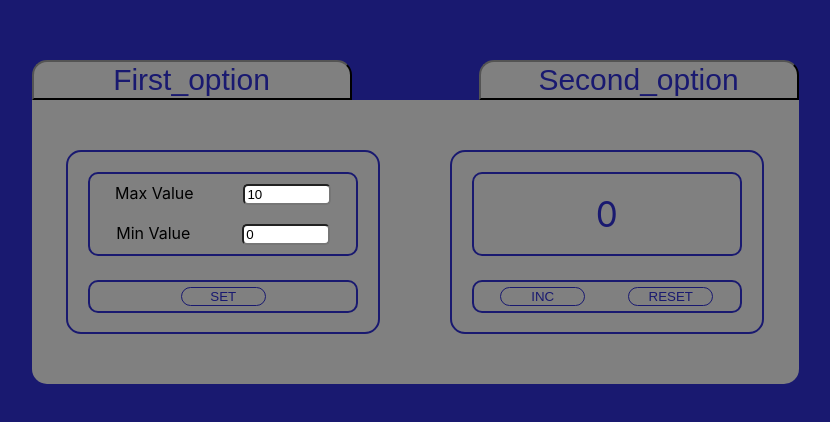
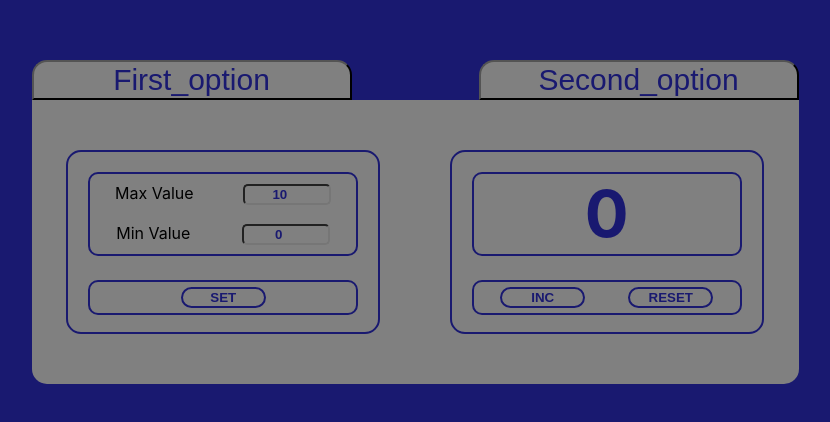
Before and after one commit to Paul-Bel/ClaudFive, a React (Create React App) app: page /FirsVar in a window 1280 px wide. Shown: the part 178-600 px from the top of the page, without its empty margins (225-1055 px from the left). Built offline with nearby package versions, Linux system fonts and the light colour scheme.

Commit message:
finish_style

```diff
--- a/package.json
+++ b/package.json
@@ -1,6 +1,7 @@
 {
   "name": "my-app",
   "version": "0.1.0",
+  "homepage": "https://Paul-Bel.github.io/ClaudFive",
   "private": true,
   "dependencies": {
     "@testing-library/jest-dom": "^5.11.4",
@@ -11,6 +12,7 @@
     "@types/react": "^17.0.0",
     "@types/react-dom": "^17.0.0",
     "@types/react-router-dom": "^5.3.2",
+    "gh-pages": "^3.2.3",
     "react": "^17.0.2",
     "react-dom": "^17.0.2",
     "react-router-dom": "^6.2.1",
--- a/src/Components/Ferst.module.css
+++ b/src/Components/Ferst.module.css
@@ -1,13 +1,35 @@
 .buttonSet {
     border-radius: 25px;
-    border: 1px solid midnightblue;
+    border: 2px solid midnightblue;
     background-color: gray;
     width: 85px;
     color: midnightblue;
     cursor: pointer;
+    font-weight: bold;
 }
 
 .redFive {
     font-size: 65px;
+    font-weight: bold;
     color: red;
+    font-weight: bold;
 }
+
+.div {
+
+    font-size: 35px;
+    text-align: center;
+
+}
+
+.divSet {
+    /*margin: 0 auto;*/
+    font-size: 25px;
+    color: brown;
+    text-align: center;
+    font-weight: bold;
+}
+.counter {
+    font-size: 65px;
+    font-weight: bold;
+}
--- a/src/Components/inc/ClaudCounter.module.css
+++ b/src/Components/inc/ClaudCounter.module.css
@@ -7,7 +7,7 @@
 }
 
 .displey {
-    margin: auto;
+    margin: 0 auto;
     border: 2px solid midnightblue;
     margin-bottom: 24px;
     height: 80px;
--- a/src/Components/inc/Сounter.tsx
+++ b/src/Components/inc/Сounter.tsx
@@ -7,35 +7,29 @@ type ButtonPropsType = {
     num: number
     displey: boolean,
 }
-const div = {
-    'margin' : 'auto',
-    'font-size' : '35px',
-}
-const divSet = {
-    'margin' : 'auto',
-    'font-size' : '25px',
-    'color': 'brown',
-}
 
 export function Counter({min, max, ...props}: ButtonPropsType) {
 
     const SetDispley = () => {
         return (
-            <div style={divSet}>
+            <div
+                className={s.divSet}>
                 enter value
             </div>
         )
     }
     const ErrorDispl = () => {
         return(
-            <div style={divSet}>
+            <div
+                className={s.divSet}>
                 Error
                 enter correct value
             </div>
         )
     }
     return (
-        <div style={div}
+        <div
+            // style={div}
             className={props.num === max ? s.redFive : s.counter}>
             {props.displey ? props.num : (min === max || min === -1 || min > max) ? ErrorDispl() : SetDispley()}
         </div>
--- a/src/Components/settings/SetCloud.module.css
+++ b/src/Components/settings/SetCloud.module.css
@@ -4,7 +4,6 @@
     padding: 20px;
     width: 270px;
     height: 140px;
-
 }
 
 .displey {
@@ -24,8 +23,32 @@
     display: flex;
     justify-content: space-around;
     align-items: center;
+    font-weight: bold;
 }
+
 .setCoumter {
     display: flex;
     justify-content: space-around;
 }
+
+.redStyle {
+    background: red;
+    width: 80px;
+    border-radius: 5px;
+    margin: auto;
+    font-weight: bold;
+    text-align: center;
+    border: 2px solid midnightblue;
+    color: midnightblue;
+}
+
+.stylesInput {
+    background-color: gray;
+    width: 80px;
+    border-radius: 5px;
+    margin: auto;
+    font-weight: bold;
+    text-align: center;
+    color: midnightblue;
+
+}
--- a/src/Components/settings/SetCloud.tsx
+++ b/src/Components/settings/SetCloud.tsx
@@ -16,15 +16,6 @@ type InputNumberType = {
     displey: boolean
     id?: boolean
     changeSettings?: () => void
-}
-const stylesInput = {
-    'width': '80px',
-    borderRadius: '5px'
-}
-const redStyle = {
-    background: 'red',
-    'width': '80px',
-    borderRadius: '5px',
 }
 
 export const SetCloud = ({counterValue, ...props}: InputNumberType) => {
@@ -57,8 +48,7 @@ export const SetCloud = ({counterValue, ...props}: InputNumberType) => {
                     </div>
                     <div>
                         <input
-                            className={s.input}
-                            style={min === max ? redStyle : stylesInput}
+                            className={min === max ? s.redStyle : s.stylesInput}
                             min={min}
                             id={nameMax}
                             value={max}
@@ -74,8 +64,7 @@ export const SetCloud = ({counterValue, ...props}: InputNumberType) => {
                     </div>
                     <div>
                         <input
-                            className={s.input}
-                            style={min === max ? redStyle : min === -1 ? redStyle : stylesInput}
+                            className={min === max ? s.redStyle : min === -1 ? s.redStyle : s.stylesInput}
                             id={nameMin}
                             value={min}
                             onChange={setValue}
```
Also changed, not shown: 1 other file (tests, documents, lock files or other folders).
